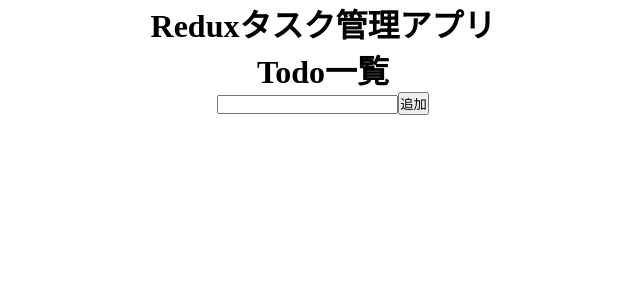
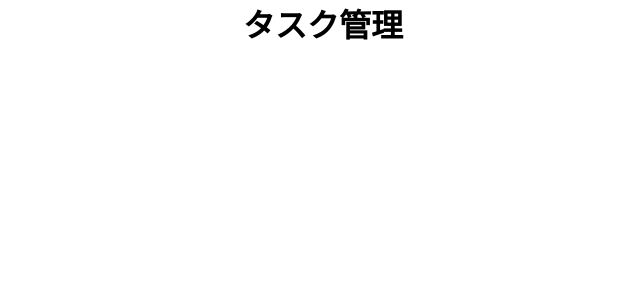
Before and after one commit to Okkun555/redux-todo, a React (Create React App) app: page / in a window 1280 px wide. Shown: the top 300 px of the page, without its empty margins (317-957 px from the left). Built offline with nearby package versions, Linux system fonts and the light colour scheme.

Commit message:
componentの整理

```diff
--- a/src/App.tsx
+++ b/src/App.tsx
@@ -1,19 +1,11 @@
-import React, { useState } from "react";
+import React from "react";
 import "./App.css";
-import { TodoList, AddTask } from "./components/Todo";
+import Todo from "./components/Todo/pages/Todo";
 
 const App = () => {
-  const [task, setTask] = useState("");
-
   return (
     <div className="App">
-      <h1>Reduxタスク管理アプリ</h1>
-      <div>
-        <TodoList />
-      </div>
-      <div>
-        <AddTask />
-      </div>
+      <Todo />
     </div>
   );
 };
--- a/src/components/Todo/index.ts
+++ /dev/null
@@ -1,2 +0,0 @@
-export { default as TodoList } from "./TodoList";
-export { default as AddTask } from "./AddTask";
--- /dev/null
+++ b/src/components/Todo/pages/Todo.tsx
@@ -0,0 +1,11 @@
+import { FC } from "react";
+
+const Todo: FC = () => {
+  return (
+    <>
+      <h1>タスク管理</h1>
+    </>
+  );
+};
+
+export default Todo;
```
Also changed, not shown: src/components/organisms/AddTask.tsx (renamed from src/components/Todo/AddTask.tsx), src/components/organisms/TodoList.tsx (renamed from src/components/Todo/TodoList.tsx).
